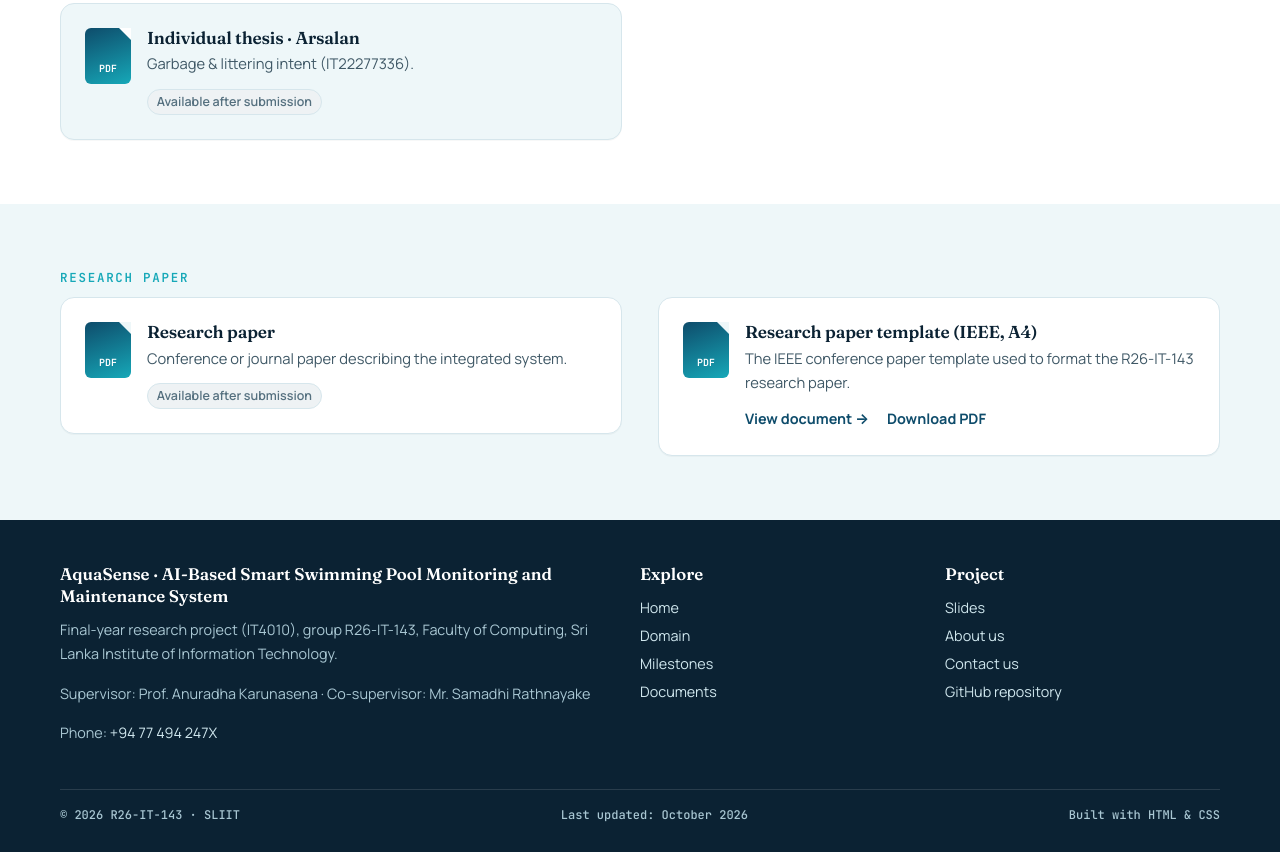
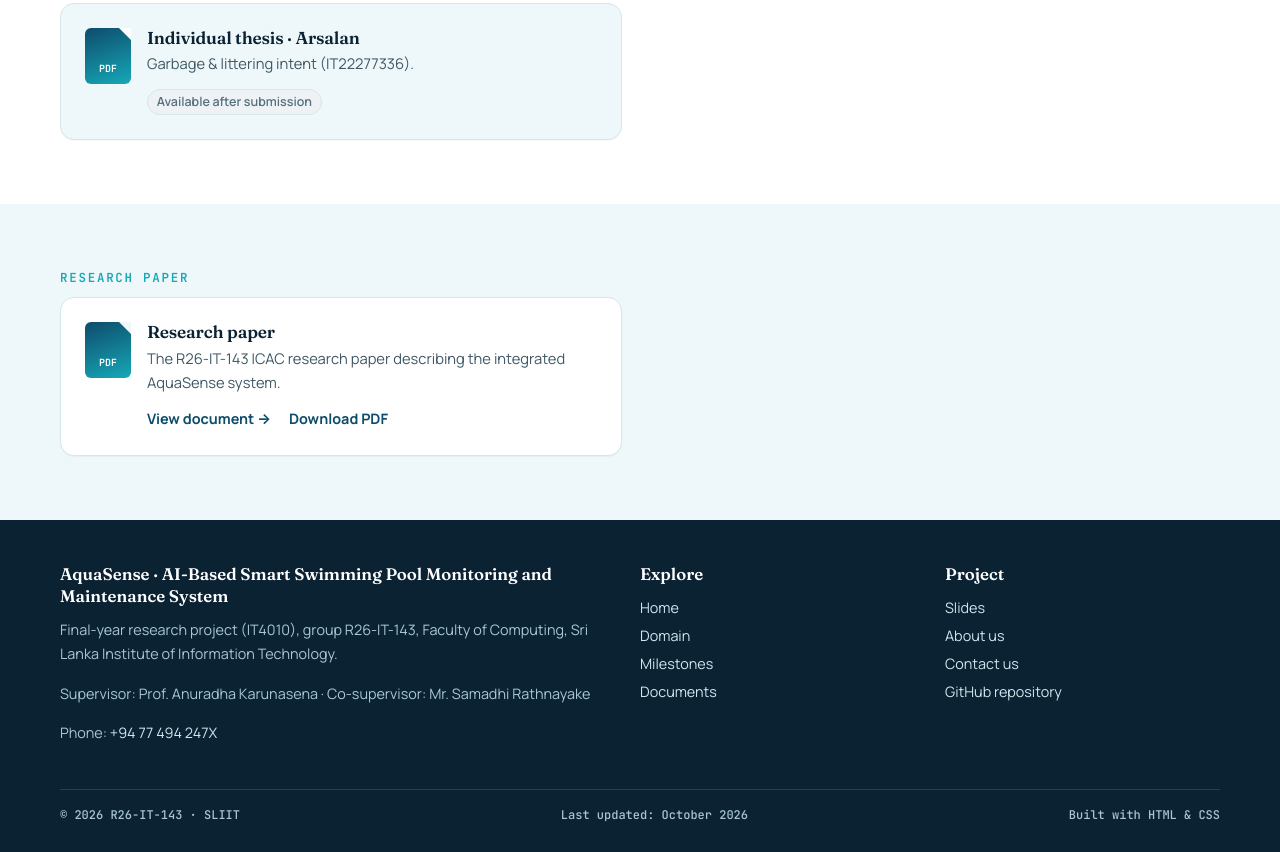
Before and after one commit to muhammadusj001/r26-it-143-website, a plain HTML site: page documents.html in a window 1280 px wide. Shown: the part 2964-3816 px from the top of the page. Drawn offline with Linux system fonts and the light colour scheme.

Commit message:
Replace research paper template with project ICAC paper

```diff
--- a/documents.html
+++ b/documents.html
@@ -45,8 +45,7 @@
 <div class="card doc"><div class="ico">PDF</div><div><h3>Individual thesis · Saajith</h3><p>Crowd-aware maintenance (IT22156310).</p><span class="link off">Available after submission</span></div></div><div class="card doc"><div class="ico">PDF</div><div><h3>Individual thesis · Nilogini</h3><p>Water-quality monitoring (IT22247254).</p><span class="link off">Available after submission</span></div></div><div class="card doc"><div class="ico">PDF</div><div><h3>Individual thesis · Shafan</h3><p>Drowning detection (IT22248480).</p><span class="link off">Available after submission</span></div></div><div class="card doc"><div class="ico">PDF</div><div><h3>Individual thesis · Arsalan</h3><p>Garbage & littering intent (IT22277336).</p><span class="link off">Available after submission</span></div></div>
 </div></div></section>
 <section class="block" id="paper"><div class="wrap"><p class="eyebrow">Research paper</p><div class="grid-2">
-<div class="card doc"><div class="ico">PDF</div><div><h2>Research paper</h2><p>Conference or journal paper describing the integrated system.</p><span class="link off">Available after submission</span></div></div>
-<div class="card doc"><div class="ico">PDF</div><div><h2>Research paper template (IEEE, A4)</h2><p>The IEEE conference paper template used to format the R26-IT-143 research paper.</p><a class="link" href="docs/ieee-paper-template-a4.pdf" target="_blank" rel="noopener">View document →</a><a class="link" href="docs/ieee-paper-template-a4.pdf" download>Download PDF</a></div></div>
+<div class="card doc"><div class="ico">PDF</div><div><h2>Research paper</h2><p>The R26-IT-143 ICAC research paper describing the integrated AquaSense system.</p><a class="link" href="docs/research-paper.pdf" target="_blank" rel="noopener">View document →</a><a class="link" href="docs/research-paper.pdf" download>Download PDF</a></div></div>
 </div></div></section>
 </main>
 <footer class="site-footer"><div class="wrap"><div class="cols">
```
Also changed, not shown: 2 other files.
